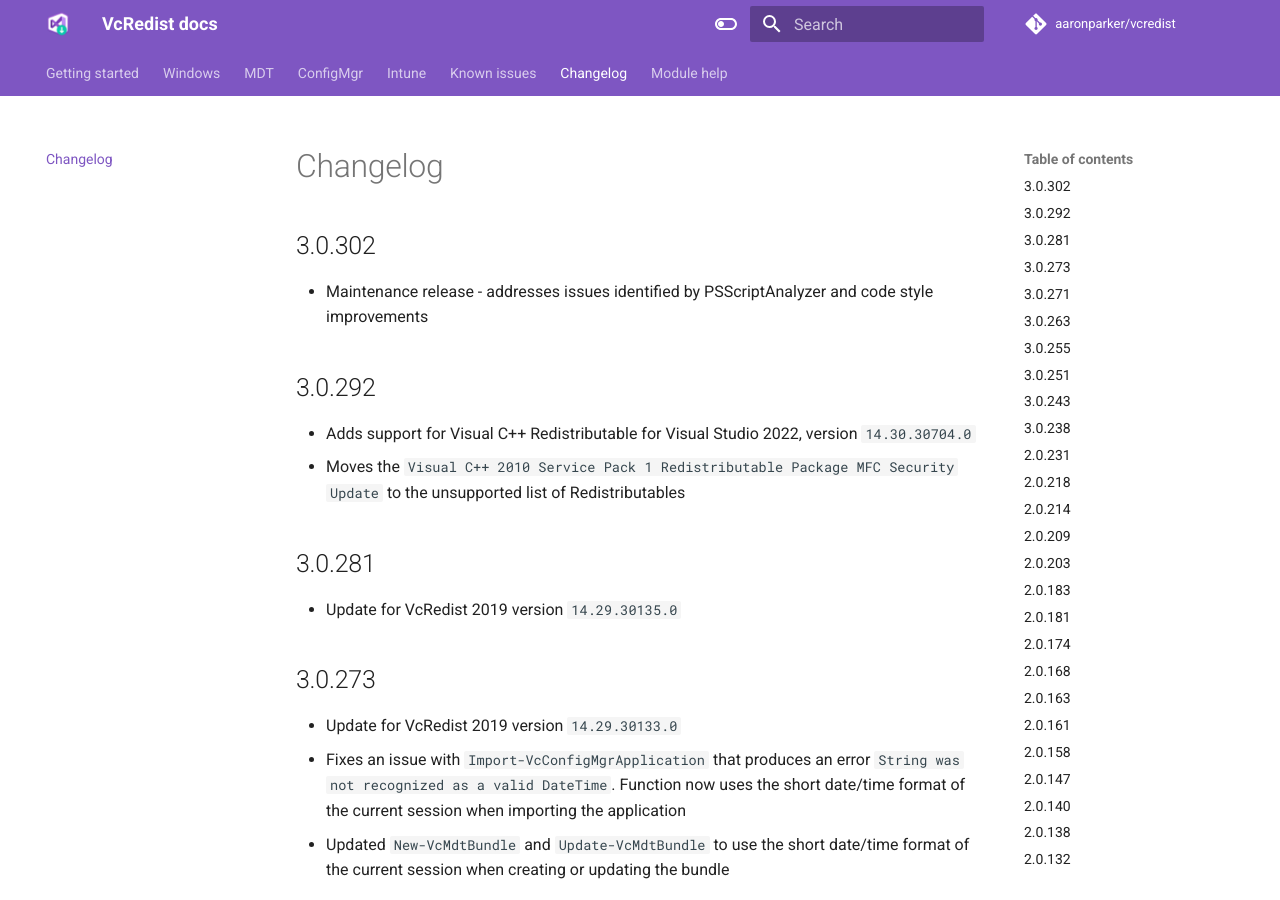
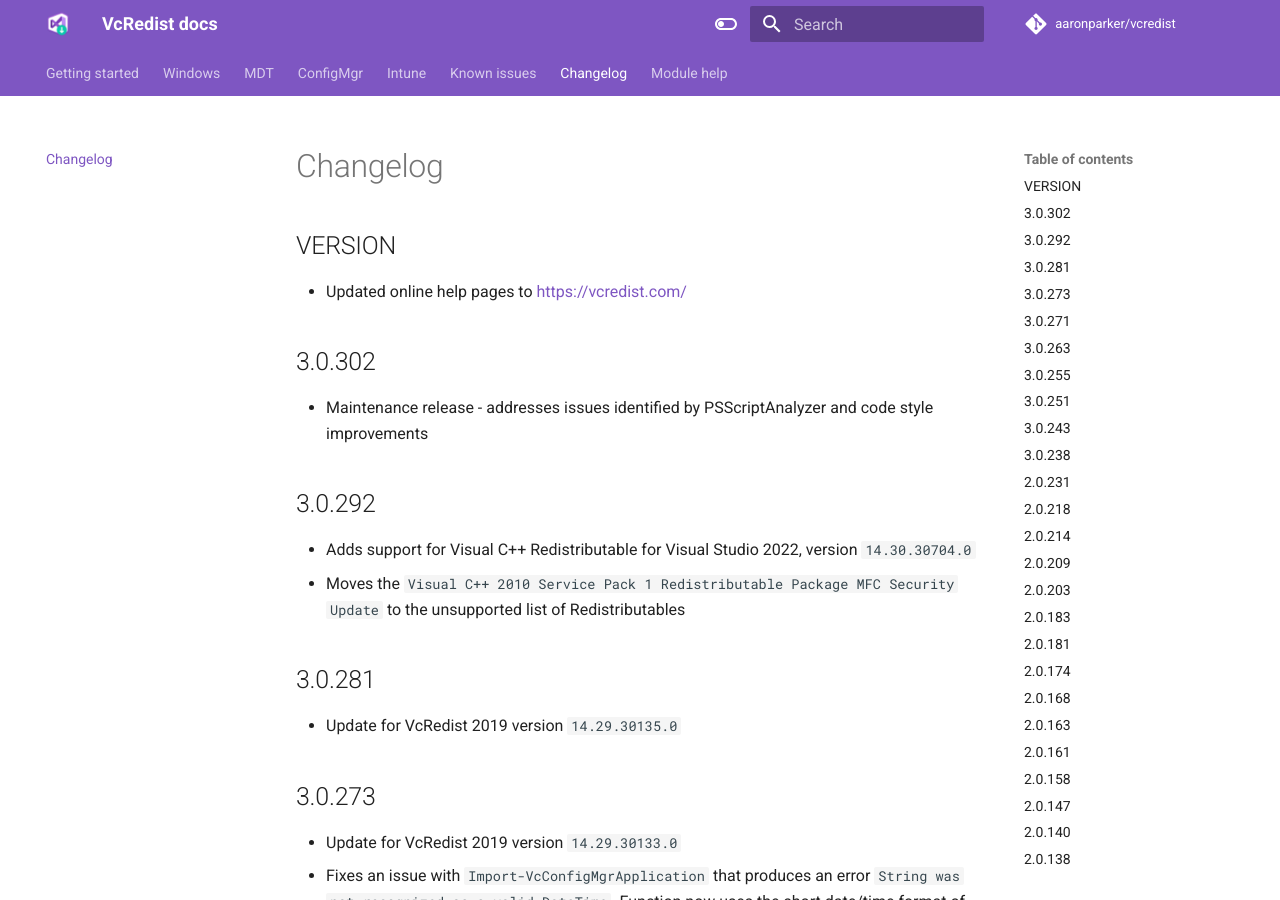
Before and after one commit to aaronparker/vcredist, an MkDocs documentation site: the page built from docs/changelog.md, in a window 1280 px wide and 900 px high. Built offline with MkDocs 1.6.1 and Material for MkDocs 9.7.7, drawn with Linux system fonts in a browser that asks for light colours; comment, search, counter and statistics services are not loaded.

Commit message:
Update docs

```diff
--- a/docs/changelog.md
+++ b/docs/changelog.md
@@ -1,4 +1,8 @@
 # Changelog
+
+## VERSION
+
+* Updated online help pages to [https://vcredist.com/](https://vcredist.com/)
 
 ## 3.0.302
 
```
Also changed, not shown: 3 other files.
